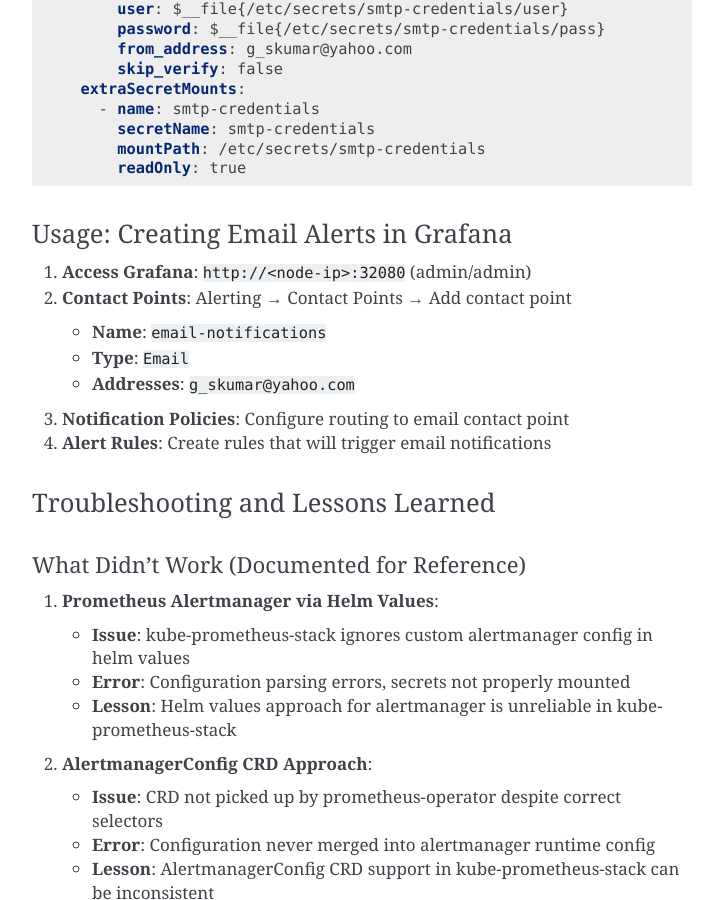
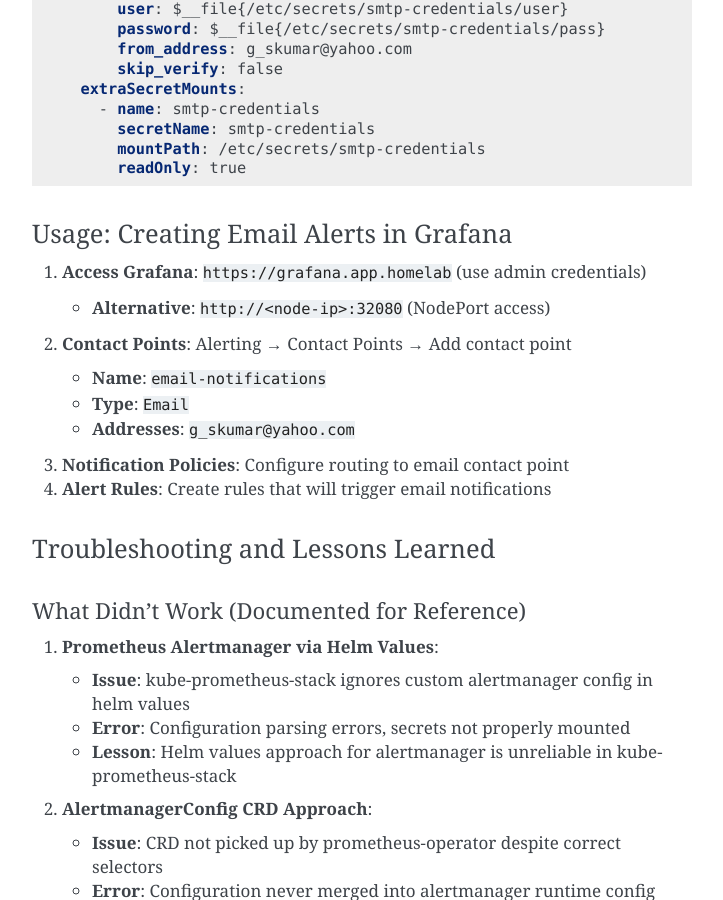
Before and after one commit to homeiac/home, a Sphinx documentation site: the page built from docs/source/md/monitoring-alerting-guide.md, in a window 1280 px wide and 900 px high, scrolled down 2646 px. Shown: the whole window, without its empty margins (388-1111 px from the left). Built offline with Sphinx 7.4.7, drawn with Linux system fonts in a browser that asks for light colours.

Commit message:
docs: update Grafana access method to use Traefik Ingress
- Update monitoring guide to use grafana.app.homelab as primary access method
- Keep NodePort as alternative access method
- Remove hardcoded credentials from documentation

fixes #127

🤖 Generated with [Claude Code](https://claude.ai/code)

Co-Authored-By: Claude <noreply@anthropic.com>

```diff
--- a/docs/source/md/monitoring-alerting-guide.md
+++ b/docs/source/md/monitoring-alerting-guide.md
@@ -110,7 +110,8 @@ grafana:
 
 ### Usage: Creating Email Alerts in Grafana
 
-1. **Access Grafana**: `http://<node-ip>:32080` (admin/admin)
+1. **Access Grafana**: `https://grafana.app.homelab` (use admin credentials)
+   - **Alternative**: `http://<node-ip>:32080` (NodePort access)
 2. **Contact Points**: Alerting → Contact Points → Add contact point
    - **Name**: `email-notifications`
    - **Type**: `Email`
```
